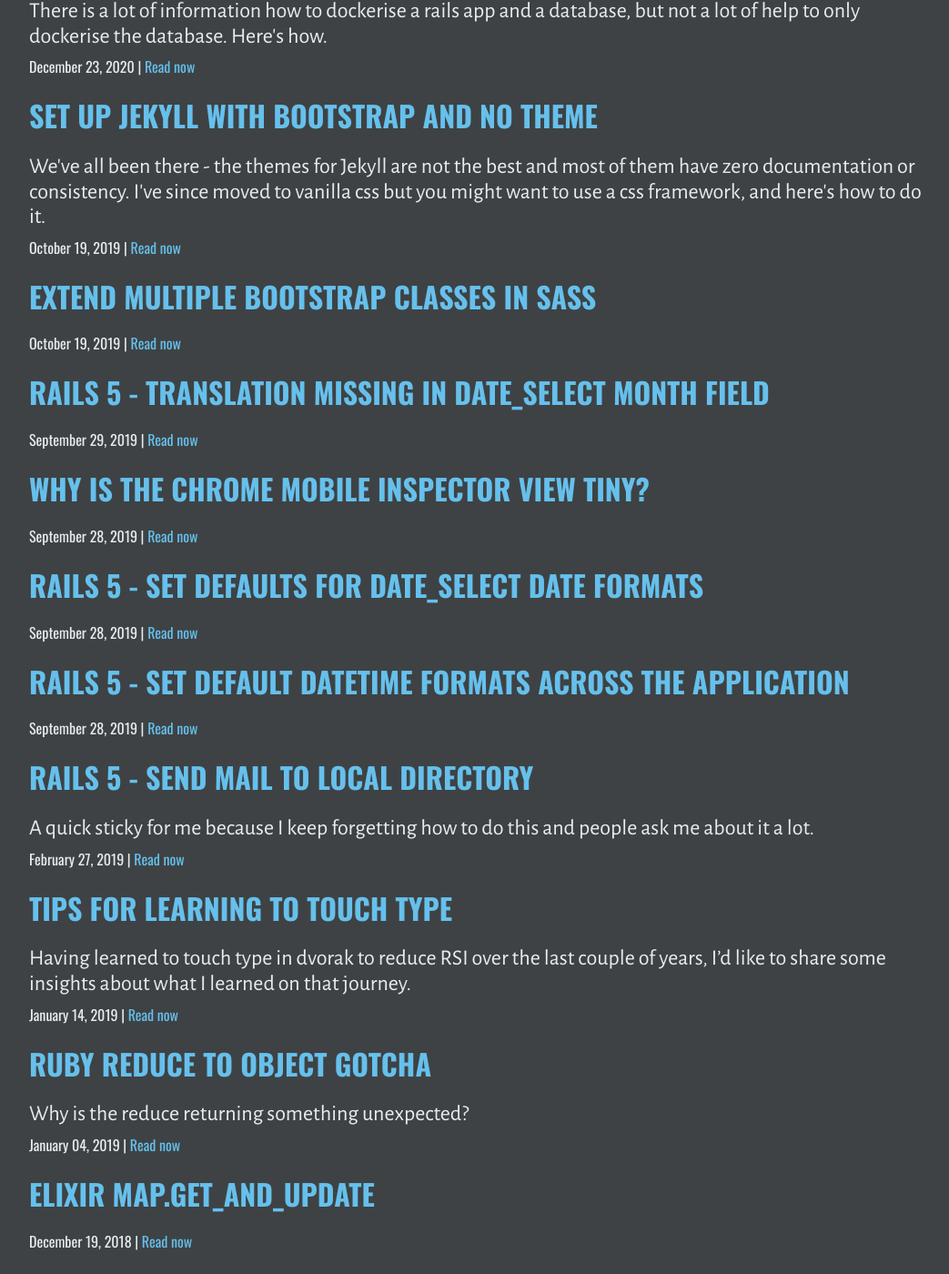
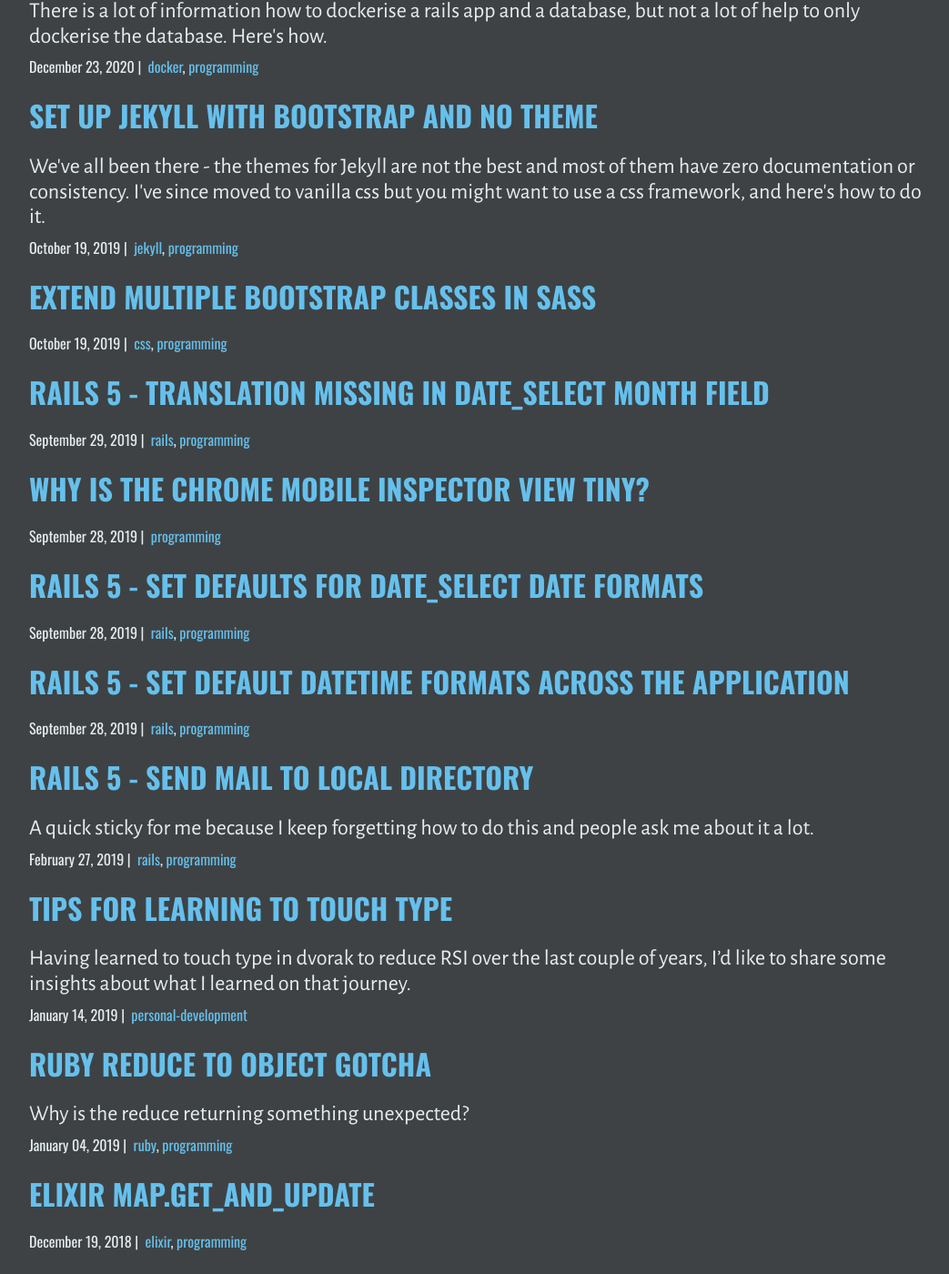
Before and after one commit to outragedpinkracoon/outragedpinkracoon.github.io, a Jekyll site: the page built from index.html, in a window 1280 px wide and 1400 px high, scrolled down 792 px. Shown: the whole window at 91% size, without its empty margins (112-1155 px from the left). Built offline with Jekyll 4.4.1, drawn with Linux system fonts in a browser that asks for light colours; some of the changed text lies outside the part shown.

Commit message:
Replaces read more link with categories

```diff
--- a/index.html
+++ b/index.html
@@ -9,7 +9,14 @@
   <li>
     <h2><a href="{{ post.url }}">{{ post.title }}</a></h2>
     <p>{{ post.description }}</p>
-    <p class='date'>{{ post.date | date: '%B %d, %Y' }} | <a class='read-more' href="{{ post.url }}">Read now</a></p>
+    <p class='date'>{{ post.date | date: '%B %d, %Y' }} | &nbsp;
+      {%- if post.categories != empty -%}
+        {%- for category in post.categories -%}
+        <a href="{{site.baseurl}}/categories?q={{category|slugize}}">{{category}}</a>
+        {%- unless forloop.last %},&nbsp;{% endunless -%}
+        {%- endfor -%}
+      {%- endif -%}
+    </p>
   </li>
   {%- endfor -%}
 </ul>
```
